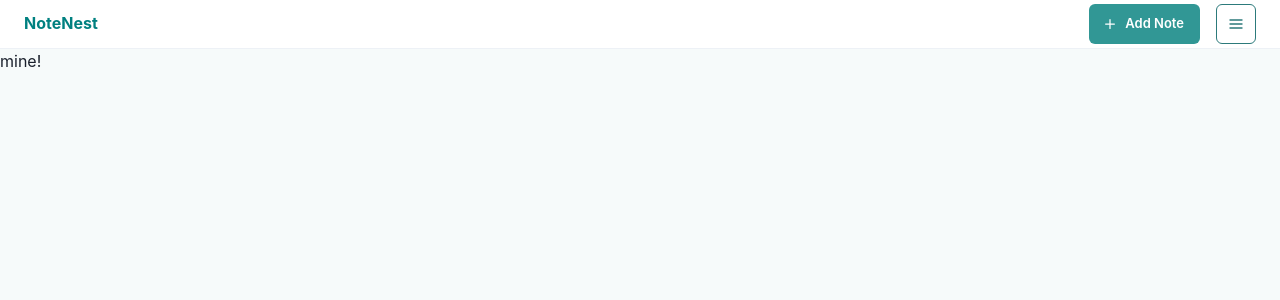
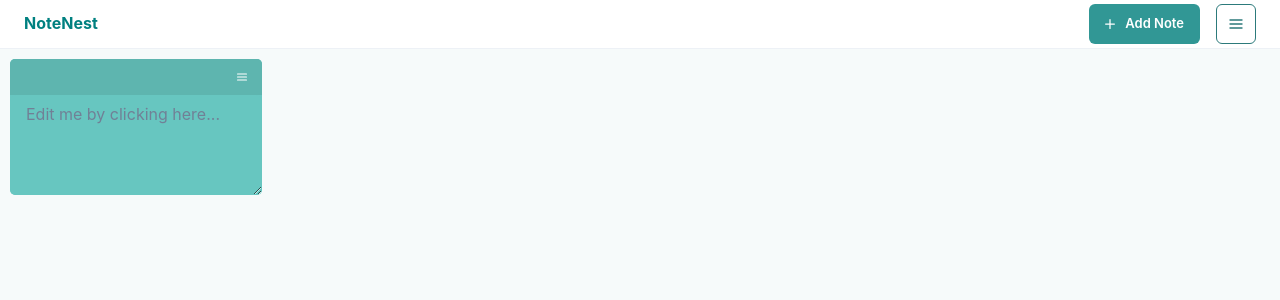
Before and after one commit to jan-bock/note-nest, a React (Vite) app in the folder note-nest/: page / in a window 1280 px wide. Shown: the top 300 px of the page. Built offline with nearby package versions, Linux system fonts and the light colour scheme.

Commit message:
feature: create core note and note playground UI

```diff
--- a/note-nest/package.json
+++ b/note-nest/package.json
@@ -16,7 +16,9 @@
     "@emotion/styled": "^11.11.0",
     "framer-motion": "^11.0.18",
     "react": "^18.2.0",
-    "react-dom": "^18.2.0"
+    "react-dom": "^18.2.0",
+    "react-draggable": "^4.4.6",
+    "react@18.0.1": "link:types/react@18.0.1"
   },
   "devDependencies": {
     "@types/react": "^18.2.66",
--- a/note-nest/src/App.tsx
+++ b/note-nest/src/App.tsx
@@ -1,6 +1,6 @@
 import './App.css'
 
-import { ChakraProvider, Divider } from '@chakra-ui/react'
+import { Box, ChakraProvider, Divider } from '@chakra-ui/react'
 import { NavBar } from './components/NavBar/NavBar'
 import { NotesPlayGround } from './components/NotesPlayGround/NotesPlayGround'
 
--- a/note-nest/src/components/NavBar/NavBar.tsx
+++ b/note-nest/src/components/NavBar/NavBar.tsx
@@ -1,5 +1,5 @@
 import { FC } from 'react';
-import { Flex, Box, Spacer, Heading, Button, IconButton, Divider } from '@chakra-ui/react';
+import { Flex, Box, Spacer, Heading, Button, IconButton } from '@chakra-ui/react';
 import { HamburgerIcon, AddIcon } from '@chakra-ui/icons'
 
 export const NavBar: FC<{}> = () => {
--- a/note-nest/src/components/NotesPlayGround/NotesPlayGround.tsx
+++ b/note-nest/src/components/NotesPlayGround/NotesPlayGround.tsx
@@ -1,10 +1,12 @@
 import { Box } from "@chakra-ui/react";
 import { FC } from "react";
+import { Note } from "./child_components/Note";
 
 export const NotesPlayGround: FC<{}> = () => {
+
     return (
-        <Box bg={"#F6FAFA"} h="100vh">
-            mine!
+        <Box bg={"#F6FAFA"} display={"block"} h="100vh" padding={"10px"} className="notes-playground">
+            <Note />
         </Box>
     );
 };
--- /dev/null
+++ b/note-nest/src/components/NotesPlayGround/child_components/Note.tsx
@@ -0,0 +1,51 @@
+import { FC } from "react";
+import Draggable from 'react-draggable';
+import { Box, Textarea, IconButton, MenuButton, Menu, MenuList, MenuItem } from '@chakra-ui/react'
+import { CopyIcon, DeleteIcon, HamburgerIcon, StarIcon } from "@chakra-ui/icons";
+
+export const Note: FC<{}> = () => {
+    return (
+        <>
+            <Draggable
+                handle=".note-header"
+                defaultPosition={{ x: 0, y: 0 }}
+                grid={[50, 50]}
+                bounds={".notes-playground"}
+            >
+                <Box minH={"100px"} minW={"100px"} h="max-content" w="max-content" outline={100} bg={"#67c6c0"} sx={{ borderRadius: "5px" }}
+                >
+                    <Box className="note-header" h="36px" bg="#5EB5AF" sx={{ borderTopRadius: "5px", display: "flex", flexDir: "row-reverse" }}>
+                        <Menu >
+                            <MenuButton
+                                as={IconButton}
+                                aria-label='Options'
+                                color={"white"}
+                                icon={<HamburgerIcon />}
+                                fontSize={"12px"}
+                                variant='none'
+                                h={"36px"}
+                                sx={{ _hover: { opacity: "20%" }, marginRight: 0, borderLeftRadius: "none", borderBottomRadius: "none" }}
+                            />
+                            <MenuList minW={"150px"} fontSize={"14px"}>
+                                <MenuItem icon={<StarIcon />}>
+                                    Star
+                                </MenuItem>
+                                <MenuItem icon={<CopyIcon />}>
+                                    Duplicate
+                                </MenuItem>
+                                <MenuItem icon={<DeleteIcon />}>
+                                    Delete
+                                </MenuItem>
+                            </MenuList>
+                        </Menu>
+                    </Box>
+                    <Textarea border={"none"} minH={"100px"} minW={"100px"} resize={"both"} placeholder="Edit me by clicking here..." />
+                </Box>
+            </Draggable>
+        </>
+    );
+};
+
+
+// future colour options:s
+// - Yellow: #fff9b1 // - White: #f5f6f8 // - Light Orange: #f5d128 // - Olive: #d0e17a // - Green: #d5f692 // - Pastel Blue: #a6ccf5 // - Aqua:#67c6c0 // - Blue: #23bfe7 // - Orange: #ff9d48 // - Pink: #ea94bb // - Red: #f16c7f // - Purple: #b384bb
```
Also changed, not shown: 1 other file (tests, documents, lock files or other folders).
